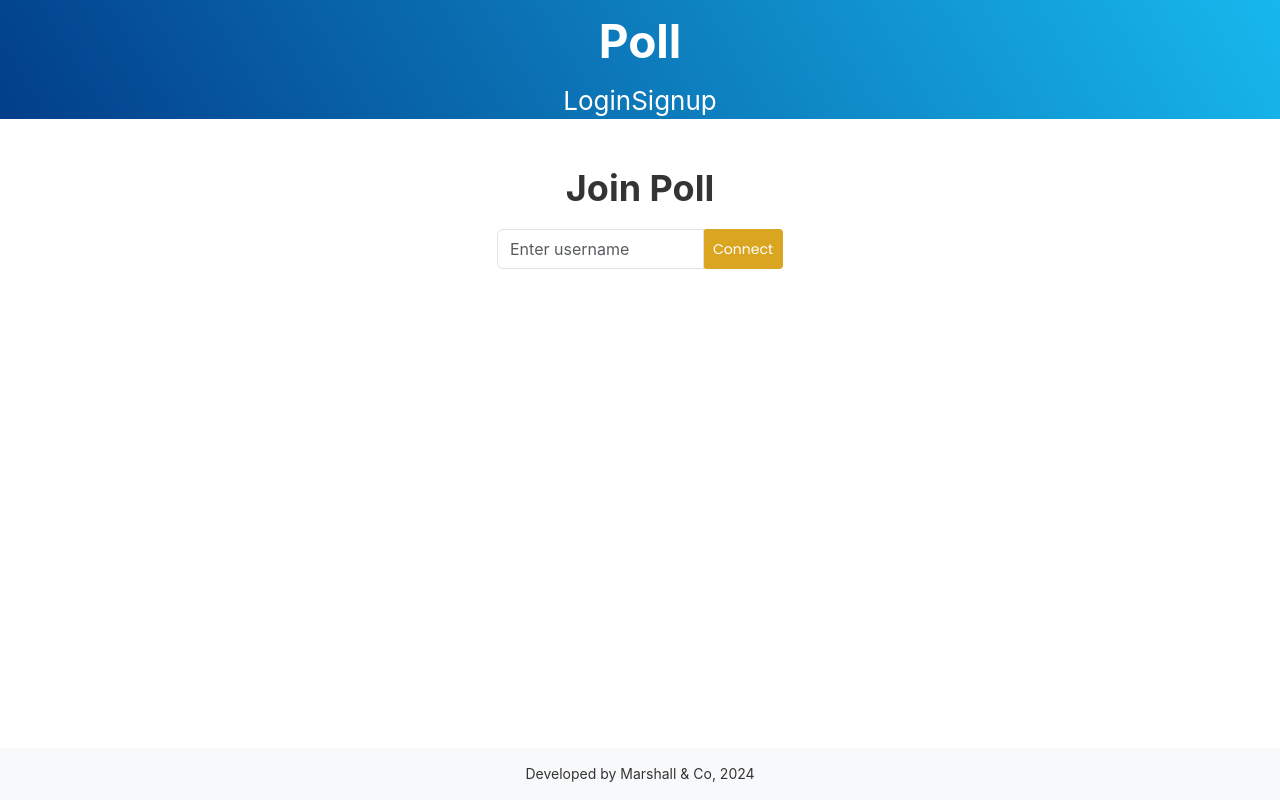
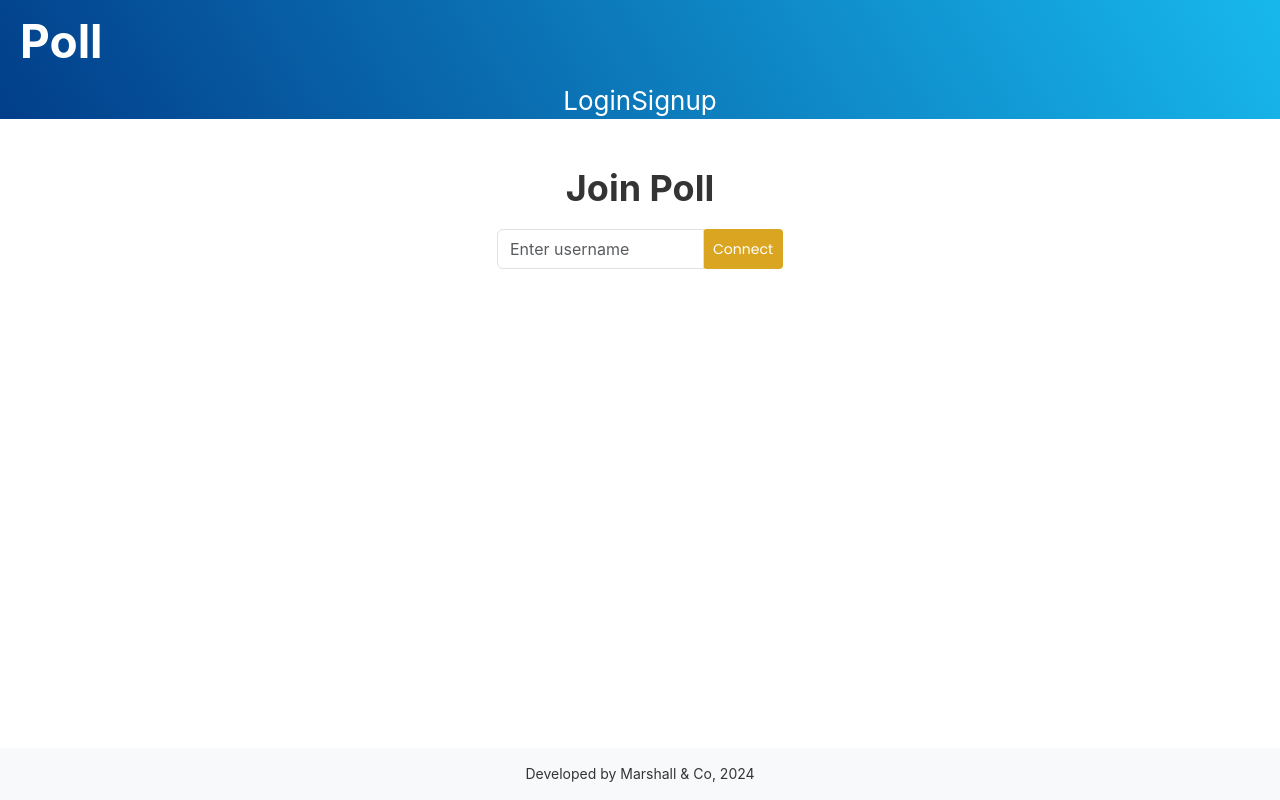
Before and after one commit to tanvir-sahota/poll, a React (Create React App) app in the folder frontend/: page / in a window 1280 px wide. Built offline with nearby package versions, Linux system fonts and the light colour scheme; no server answers.

Commit message:
Add qr code

```diff
--- a/frontend/package.json
+++ b/frontend/package.json
@@ -15,6 +15,7 @@
     "react-dom": "^18.2.0",
     "react-hook-form": "^7.50.1",
     "react-icons": "^5.0.1",
+    "react-qr-code": "^2.0.12",
     "react-router-dom": "^6.22.0",
     "react-scripts": "5.0.1",
     "rsuite": "^5.53.2",
--- a/frontend/src/components/Navbar.js
+++ b/frontend/src/components/Navbar.js
@@ -1,6 +1,8 @@
 import { Link, useNavigate } from 'react-router-dom'
 import { useLogout } from '../hooks/useLogout'
 import { useAuthContext } from '../hooks/useAuthContext'
+import React from "react";
+import QRCode from "react-qr-code"
 
 const Navbar = () => {
   const { logout } = useLogout()
@@ -14,10 +16,17 @@ const Navbar = () => {
 
   return (
     <header>
-      <div className="container">
+      <div className="container navbar">
         <Link to="/">
           <h1>Poll</h1>
         </Link>
+        <div className="qr-code-container">
+          {user && (
+            <div style={{ background: 'white', padding: '8px'}}>
+              <QRCode value={`http://localhost:3000/` + user.username + "/waiting"} size={128}/>
+            </div>
+          )}
+        </div>
       </div>
       <nav>
         {user && (
--- a/frontend/src/index.css
+++ b/frontend/src/index.css
@@ -301,3 +301,14 @@ input:focus[name="answerArea"] {
   border:1px solid black;
   box-shadow: 0 0 10px #719ECE;
 }*/
+
+.navbar {
+  display: flex;
+  justify-content: space-between;
+  align-items: center;
+}
+
+.qr-code-container {
+  margin-left: auto;
+  margin-right: 10px;
+}
```
Also changed, not shown: 1 other file (tests, documents, lock files or other folders).
